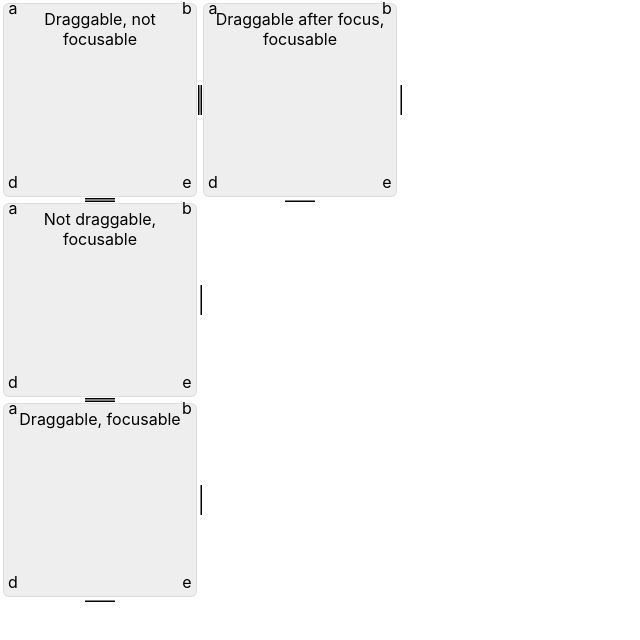
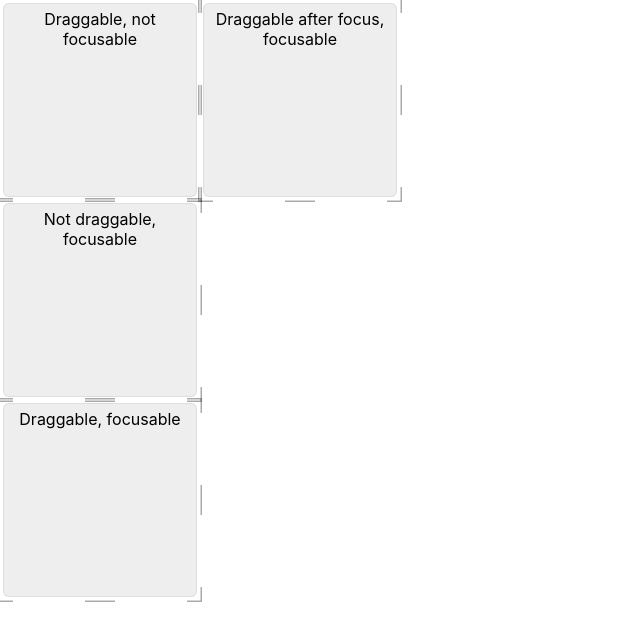
Before and after one commit to martinshaw/wall-concept-ui, a React (Create React App) app: page / in a window 1280 px wide. Shown: the top 640 px of the page, without its empty margins (0-640 px from the left). Built offline with nearby package versions, Linux system fonts and the light colour scheme; the HTML template or start-up script is replaced by a standard one.

Commit message:
Use SVG path tag

```diff
--- a/src/WallInterface/WallInterfaceCard/WallInterfaceCardResizeBorder/index.tsx
+++ b/src/WallInterface/WallInterfaceCard/WallInterfaceCardResizeBorder/index.tsx
@@ -104,6 +104,14 @@ const WallInterfaceCardResizeBorder = (props: WallInterfaceCardResizingPropsType
         // backgroundColor: 'red',
     };
 
+    const hintSvgStyle: CSSProperties = {
+        fill: 'none',
+        stroke: '#0005',
+        strokeWidth: '10px',
+        strokeLinejoin: 'round',
+        strokeLinecap: 'butt',
+    }
+
     const topLeftHint = (<div
         className="wall-interface__card__resizing-border__hinting wall-interface__card__resizing-border__hinting--top-left"
         style={{
@@ -112,7 +120,9 @@ const WallInterfaceCardResizeBorder = (props: WallInterfaceCardResizingPropsType
             left: '0%',
         }}
     >
-        a
+        <svg width="100%" height="100%" viewBox="0 0 100 100">
+            <path d="M 0 50 L 0 0 L 50 0" style={hintSvgStyle}  />
+        </svg>
     </div>);
 
     const topRightHint = (<div
@@ -123,7 +133,9 @@ const WallInterfaceCardResizeBorder = (props: WallInterfaceCardResizingPropsType
             left: 'calc(100% - ' + hintDimensions.w + 'px)',
         }}
     >
-        b
+        <svg width="100%" height="100%" viewBox="0 0 100 100">
+            <path d="M 50 0 L 100 0 L 100 50" style={hintSvgStyle}  />
+        </svg>
     </div>);
 
     const topHint = (<div
@@ -134,9 +146,8 @@ const WallInterfaceCardResizeBorder = (props: WallInterfaceCardResizingPropsType
             left: 'calc(50% - ' + (hintDimensions.w / 2) + 'px)',
         }}
     >
-        {/* horizontal line of 30px width and 3px height */}
         <svg width="100%" height="100%" viewBox="0 0 100 100">
-            <line x1="0" y1="0" x2="100" y2="0" stroke="black" strokeWidth="10px" />
+            <path d="M 0 0 L 100 0" style={hintSvgStyle}  />
         </svg>
     </div>);
 
@@ -148,7 +159,9 @@ const WallInterfaceCardResizeBorder = (props: WallInterfaceCardResizingPropsType
             left: '0%',
         }}
     >
-        d
+        <svg width="100%" height="100%" viewBox="0 0 100 100">
+            <path d="M 0 50 L 0 100 L 50 100" style={hintSvgStyle}  />
+        </svg>
     </div>);
 
     const bottomRightHint = (<div
@@ -159,7 +172,9 @@ const WallInterfaceCardResizeBorder = (props: WallInterfaceCardResizingPropsType
             left: 'calc(100% - ' + hintDimensions.w + 'px)',
         }}
     >
-        e
+        <svg width="100%" height="100%" viewBox="0 0 100 100">
+            <path d="M 50 100 L 100 100 L 100 50" style={hintSvgStyle}  />
+        </svg>
     </div>);
 
     const bottomHint = (<div
@@ -170,9 +185,8 @@ const WallInterfaceCardResizeBorder = (props: WallInterfaceCardResizingPropsType
             left: 'calc(50% - ' + (hintDimensions.w / 2) + 'px)',
         }}
     >
-        {/* horizontal line of 30px width and 3px height */}
         <svg width="100%" height="100%" viewBox="0 0 100 100">
-            <line x1="0" y1="100" x2="100" y2="100" stroke="black" strokeWidth="10px" />
+            <path d="M 0 100 L 100 100" style={hintSvgStyle}  />
         </svg>
     </div>);
 
@@ -184,9 +198,8 @@ const WallInterfaceCardResizeBorder = (props: WallInterfaceCardResizingPropsType
             left: '0%',
         }}
     >
-        {/* Vertical line of 30px height and 3px width */}
         <svg width="100%" height="100%" viewBox="0 0 100 100">
-            <line x1="0" y1="0" x2="0" y2="100" stroke="black" strokeWidth="10px" />
+            <path d="M 0 0 L 0 100" style={hintSvgStyle}  />
         </svg>
     </div>);
 
@@ -198,9 +211,8 @@ const WallInterfaceCardResizeBorder = (props: WallInterfaceCardResizingPropsType
             left: 'calc(100% - ' + hintDimensions.w + 'px)',
         }}
     >
-        {/* Vertical line of 30px height and 3px width */}
         <svg width="100%" height="100%" viewBox="0 0 100 100">
-            <line x1="100" y1="0" x2="100" y2="100" stroke="black" strokeWidth="10px" />
+            <path d="M 100 0 L 100 100" style={hintSvgStyle}  />
         </svg>
     </div>);
 
```
